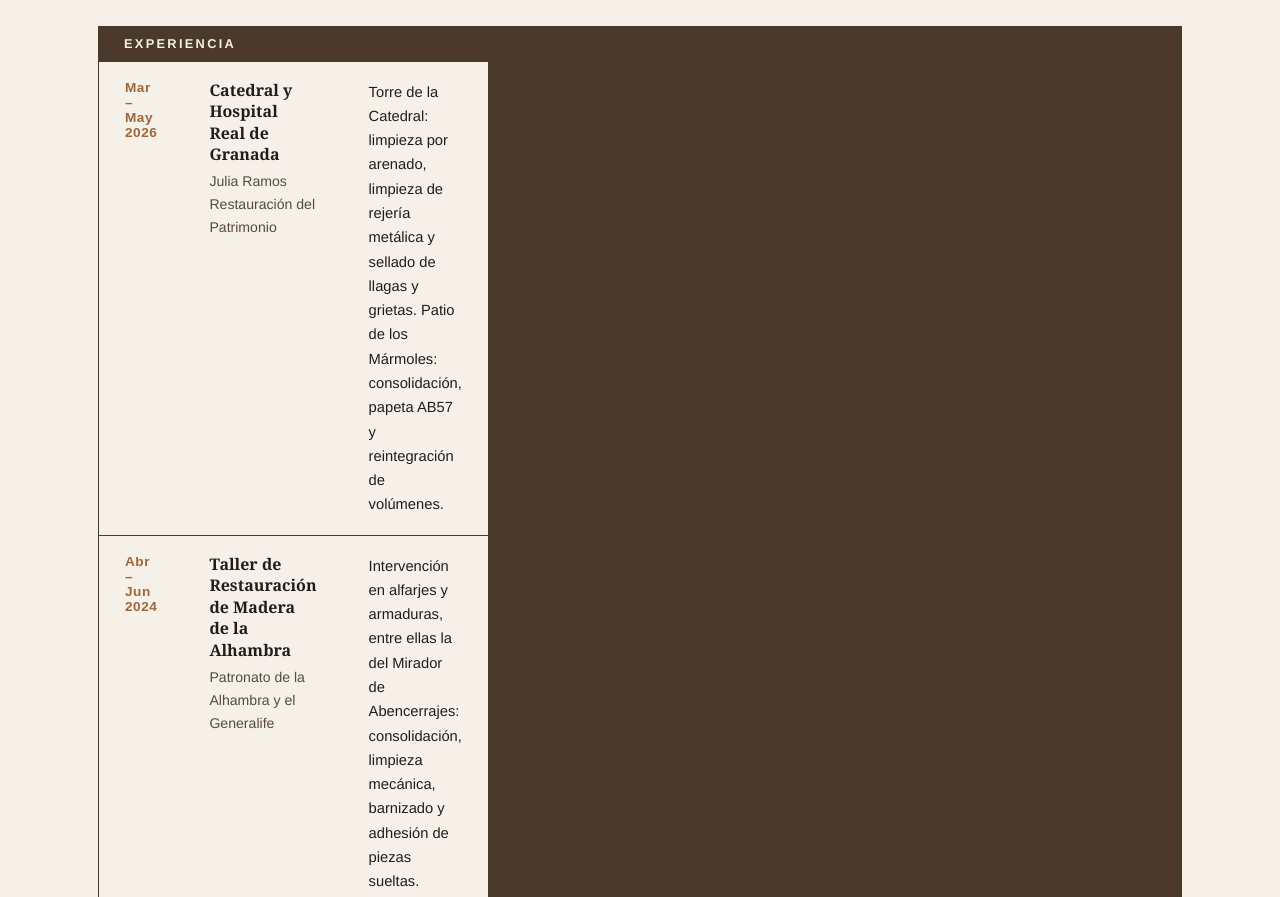
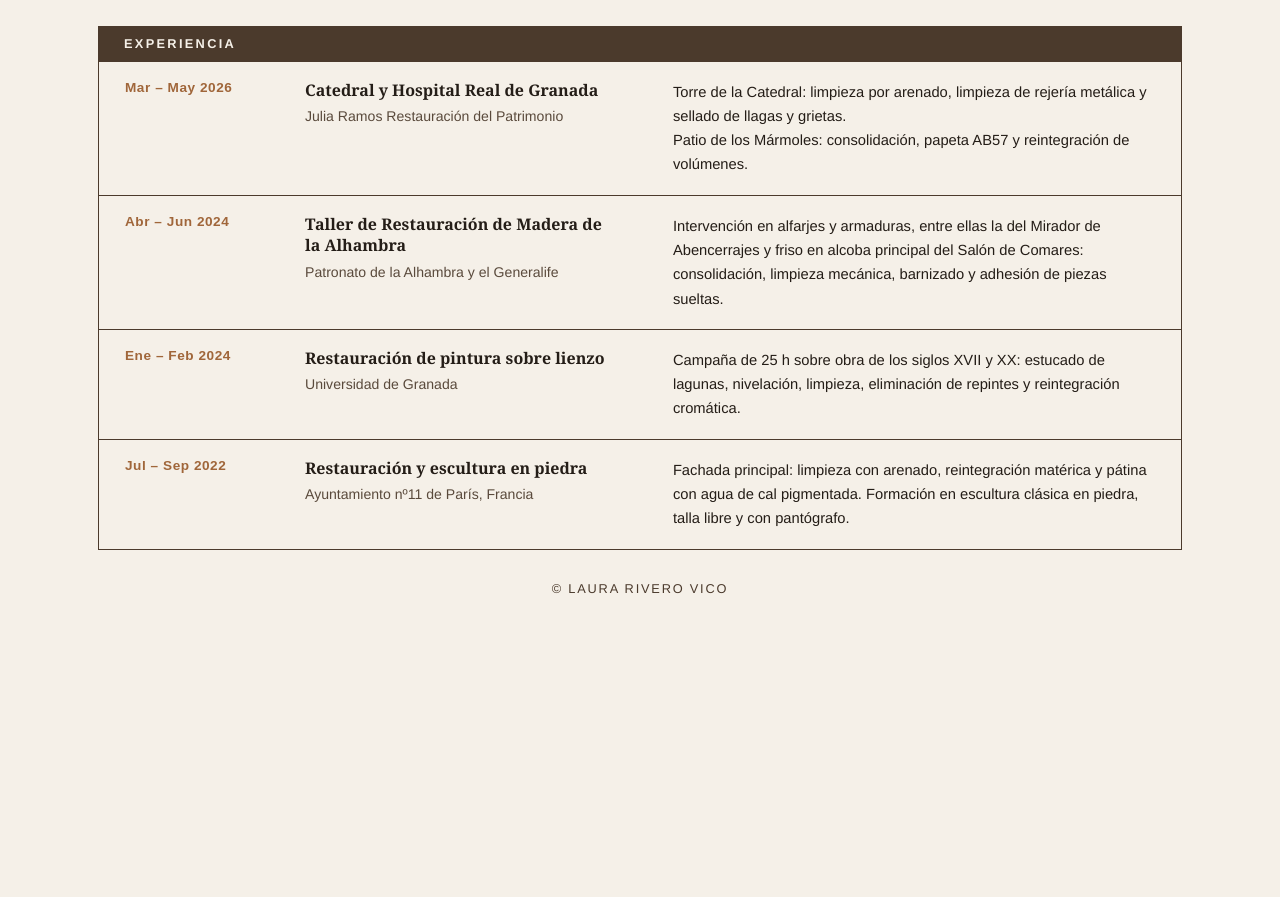
Before and after one commit to laurariverovico/laurariverovico.github.io, a plain HTML site: page index.html in a window 1280 px wide. Shown: the part 1471-2368 px from the top of the page. After the commit the page ends 2118 px from the top, so only its background shows below. Drawn offline with Linux system fonts and the light colour scheme.

Commit message:
Experiencia

```diff
--- a/css/retro.css
+++ b/css/retro.css
@@ -62,11 +62,11 @@ p{margin:0 0 .8em}
 table{width:100%;border-collapse:collapse;background:var(--crudo)}
 th,td{padding:18px 26px;text-align:left;vertical-align:top;border-top:1px solid var(--cafe);font-weight:normal}
 tr:first-child th,tr:first-child td{border-top:0}
-th{width:150px;font:600 .85rem Arial,sans-serif;color:var(--cobre);letter-spacing:.04em}
+th{width:180px;font:600 .85rem Arial,sans-serif;color:var(--cobre);letter-spacing:.04em}
 td.lugar{width:34%}
 td.lugar small{display:block;color:#5a4a3c;font-size:.88rem;margin-top:2px}
 td p{font-size:.92rem;margin:0}
-.tabla-exp{padding:0}
+.tabla-exp{display:block;padding:0}
 
 /* ===== Formación e idiomas ===== */
 .formacion .anio{margin:0 0 14px;font:bold clamp(1.7rem,3.2vw,2.3rem)/1.1 Georgia,"Times New Roman",serif;color:var(--cobre)}
--- a/index.html
+++ b/index.html
@@ -130,12 +130,12 @@
       <tr>
         <th scope="row">Mar – May 2026</th>
         <td class="lugar"><h3>Catedral y Hospital Real de Granada</h3><small>Julia Ramos Restauración del Patrimonio</small></td>
-        <td><p>Torre de la Catedral: limpieza por arenado, limpieza de rejería metálica y sellado de llagas y grietas. Patio de los Mármoles: consolidación, papeta AB57 y reintegración de volúmenes.</p></td>
+        <td><p>Torre de la Catedral: limpieza por arenado, limpieza de rejería metálica y sellado de llagas y grietas.<br>Patio de los Mármoles: consolidación, papeta AB57 y reintegración de volúmenes.</p></td>
       </tr>
       <tr>
         <th scope="row">Abr – Jun 2024</th>
         <td class="lugar"><h3>Taller de Restauración de Madera de la Alhambra</h3><small>Patronato de la Alhambra y el Generalife</small></td>
-        <td><p>Intervención en alfarjes y armaduras, entre ellas la del Mirador de Abencerrajes: consolidación, limpieza mecánica, barnizado y adhesión de piezas sueltas.</p></td>
+        <td><p>Intervención en alfarjes y armaduras, entre ellas la del Mirador de Abencerrajes y friso en alcoba principal del Salón de Comares: consolidación, limpieza mecánica, barnizado y adhesión de piezas sueltas.</p></td>
       </tr>
       <tr>
         <th scope="row">Ene – Feb 2024</th>
```
